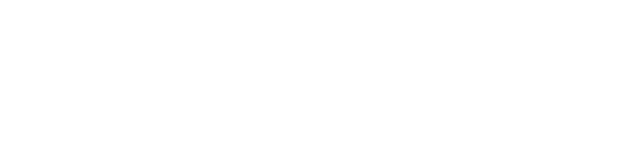
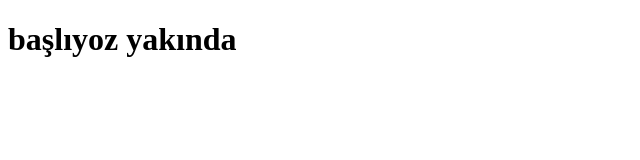
Before and after one commit to CrystalStrike/anlik-bildirimler, a plain HTML site: page index.html in a window 1280 px wide. Shown: the whole page, without its empty margins (0-640 px from the left). Drawn offline with Linux system fonts and the light colour scheme.

Commit message:
index.html

```diff
--- a/index.html
+++ b/index.html
@@ -11,6 +11,6 @@
     </script>
 </head>
 <body>
-    <h1> </h1>
+    <h1> başlıyoz yakında </h1>
 </body>
 </html>
```
